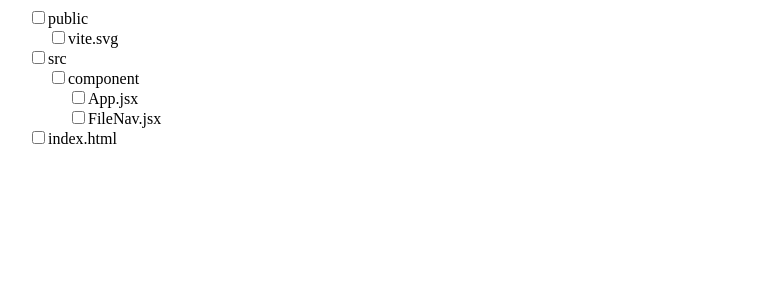
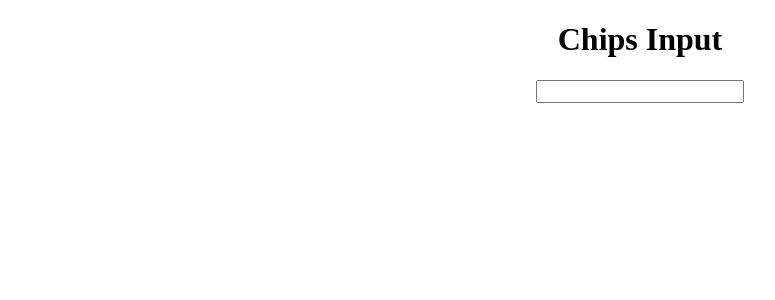
Before and after one commit to bhushank-bwd/frontend-machine-test, a React (Vite) app in the folder akshay-saini-test/: page / in a window 1280 px wide. Shown: the top 300 px of the page, without its empty margins (0-775 px from the left). Built offline with nearby package versions, Linux system fonts and the light colour scheme.

Commit message:
chips Input done

```diff
--- a/akshay-saini-test/src/App.jsx
+++ b/akshay-saini-test/src/App.jsx
@@ -1,9 +1,9 @@
-import NestedCheckbox from "./component/NestedCheckbox";
+import ChipInput from "./component/ChipInput";
 
 function App() {
   return (
     <>
-      <NestedCheckbox />
+      <ChipInput />
     </>
   );
 }
--- /dev/null
+++ b/akshay-saini-test/src/component/ChipInput.jsx
@@ -0,0 +1,52 @@
+import React, { useState } from "react";
+
+const ChipInput = () => {
+  const [inputText, setInputText] = useState("");
+  const [inputList, setInputList] = useState([]);
+  const handleKeyDown = (e) => {
+    if (inputText.trim() !== "" && e.code == "Enter") {
+      setInputList((prev) => [...prev, inputText]);
+      setInputText("");
+    }
+  };
+  const removeItem = (index) => {
+    setInputList((prev) => {
+      const tempList = prev.filter((item, i) => {
+        return i != index;
+      });
+      return tempList;
+    });
+  };
+  return (
+    <div className="chips-input">
+      <h1>Chips Input</h1>
+      <input
+        className="input"
+        value={inputText}
+        onChange={(e) => {
+          setInputText(e.target.value);
+        }}
+        onKeyDown={handleKeyDown}
+      ></input>
+      <div className="list">
+        {inputList.map((item, index) => {
+          return (
+            <div className="list-item" key={index}>
+              <span className="list-item-text">{item}</span>
+              <span
+                className="list-item-remove"
+                onClick={() => {
+                  removeItem(index);
+                }}
+              >
+                x
+              </span>
+            </div>
+          );
+        })}
+      </div>
+    </div>
+  );
+};
+
+export default ChipInput;
--- a/akshay-saini-test/src/index.css
+++ b/akshay-saini-test/src/index.css
@@ -147,3 +147,36 @@
 .checkBoxItem {
   padding-left: 20px;
 }
+.chips-input {
+  text-align: center;
+  width: 100%;
+}
+.chips-input .input {
+  width: 200px;
+  padding: 2px;
+  margin: auto;
+}
+.chips-input .list {
+  margin: 25px;
+  display: flex;
+  width: 100%;
+  text-align: center;
+}
+.chips-input .list-item {
+  padding: 5px 0px 5px 5px;
+  margin: 2px;
+  background-color: gray;
+  border-radius: 5px;
+  width: auto;
+}
+.chips-input .list-item-text {
+  margin-right: 10px;
+}
+.chips-input .list-item-remove {
+  background-color: red;
+  color: white;
+  padding: 5px;
+  border-top-right-radius: 5px;
+  border-bottom-right-radius: 5px;
+  cursor: pointer;
+}
```
